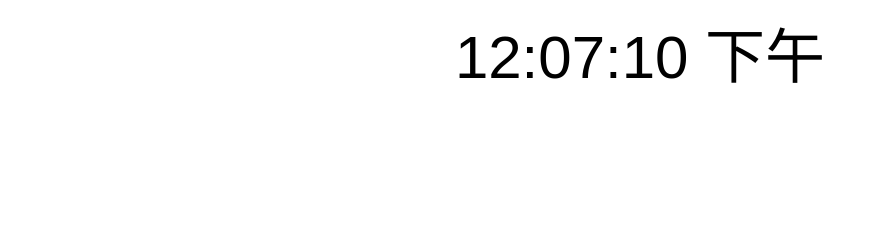
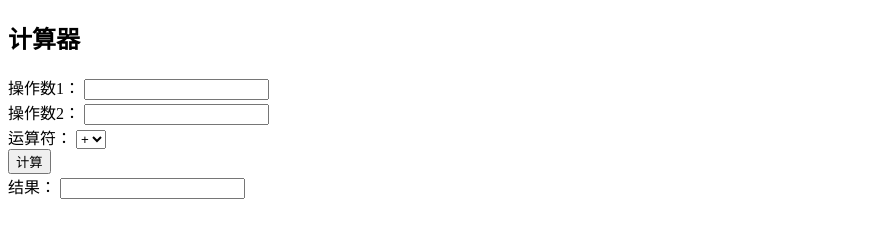
Before and after one commit to jzdq/abc, a plain HTML site: page index.html in a window 1280 px wide. Shown: the whole page, without its empty margins (0-877 px from the left). Drawn offline with Linux system fonts and the light colour scheme.

Commit message:
Update index.html

```diff
--- a/index.html
+++ b/index.html
@@ -1,32 +1,58 @@
 <!DOCTYPE html>
 <html>
-  <head>
-    <title>时钟</title>
-    <meta charset="UTF-8">
-    <style>
-      #clock {
-        font-size: 60px;
-        font-family: Arial, sans-serif;
-        text-align: center;
-      }
-    </style>
-  </head>
-  <body onload="setInterval('clock()', 1000);">
-    <div id="clock"></div>
+<head>
+    <title>计算器</title>
     <script>
-      function clock() {
-        var time = new Date();
-        var hours = time.getHours();
-        var minutes = time.getMinutes();
-        var seconds = time.getSeconds();
-        var ampm = hours >= 12 ? '下午' : '上午';
-        hours = hours % 12;
-        hours = hours ? hours : 12;
-        minutes = minutes < 10 ? '0'+minutes : minutes;
-        seconds = seconds < 10 ? '0'+seconds : seconds;
-        var clockStr = hours + ':' + minutes + ':' + seconds + ' ' + ampm;
-        document.getElementById("clock").innerHTML = clockStr;
-      }
+        function calculate() {
+            var operand1 = parseFloat(document.getElementById("operand1").value);
+            var operand2 = parseFloat(document.getElementById("operand2").value);
+            var operator = document.getElementById("operator").value;
+
+            var result;
+            switch(operator) {
+                case "+":
+                    result = operand1 + operand2;
+                    break;
+                case "-":
+                    result = operand1 - operand2;
+                    break;
+                case "*":
+                    result = operand1 * operand2;
+                    break;
+                case "/":
+                    result = operand1 / operand2;
+                    break;
+            }
+
+            document.getElementById("result").value = result;
+        }
     </script>
-  </body>
+</head>
+<body>
+    <h2>计算器</h2>
+    <div>
+        <label for="operand1">操作数1：</label>
+        <input type="number" id="operand1">
+    </div>
+    <div>
+        <label for="operand2">操作数2：</label>
+        <input type="number" id="operand2">
+    </div>
+    <div>
+        <label for="operator">运算符：</label>
+        <select id="operator">
+            <option value="+">+</option>
+            <option value="-">-</option>
+            <option value="*">*</option>
+            <option value="/">/</option>
+        </select>
+    </div>
+    <div>
+        <button type="button" onclick="calculate()">计算</button>
+    </div>
+    <div>
+        <label for="result">结果：</label>
+        <input type="number" id="result" readonly>
+    </div>
+</body>
 </html>
```
